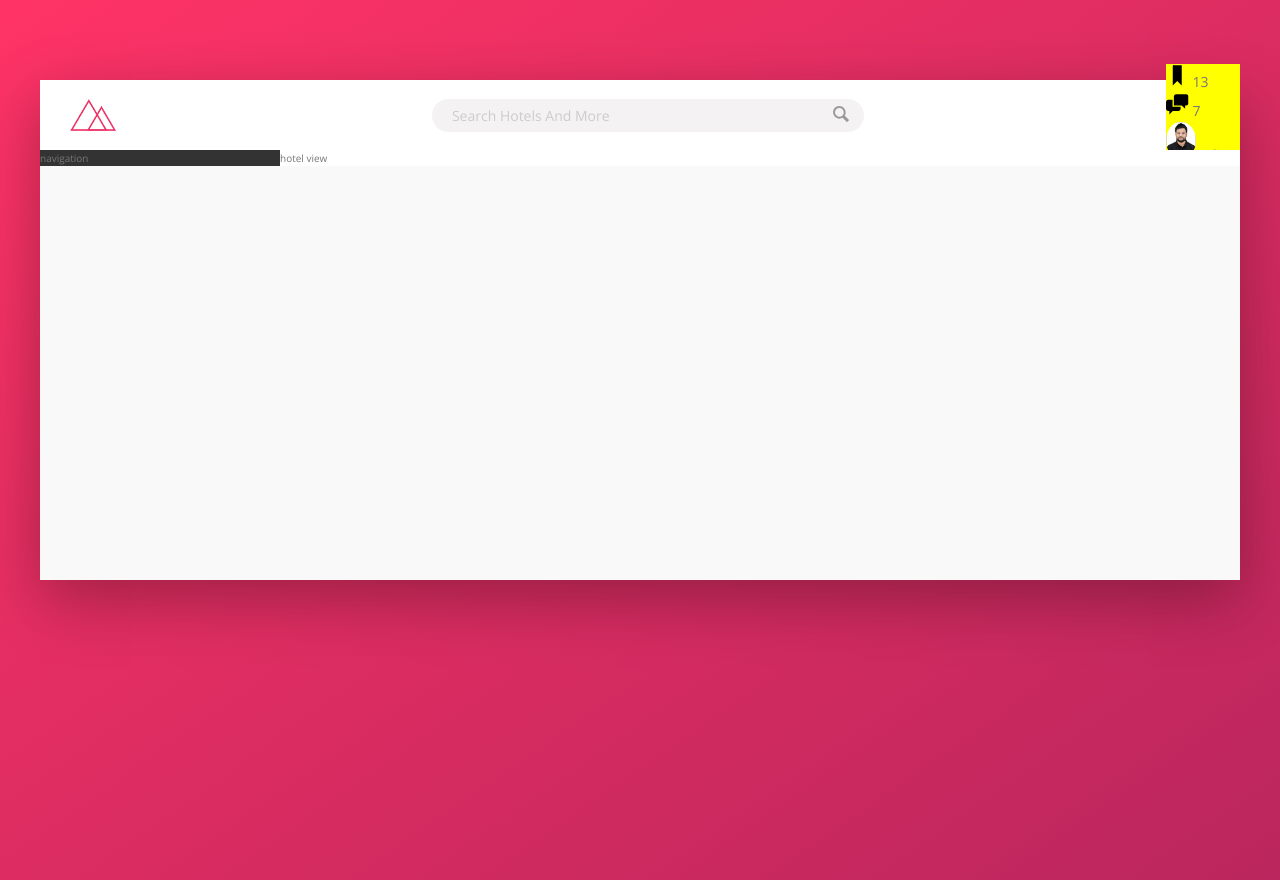
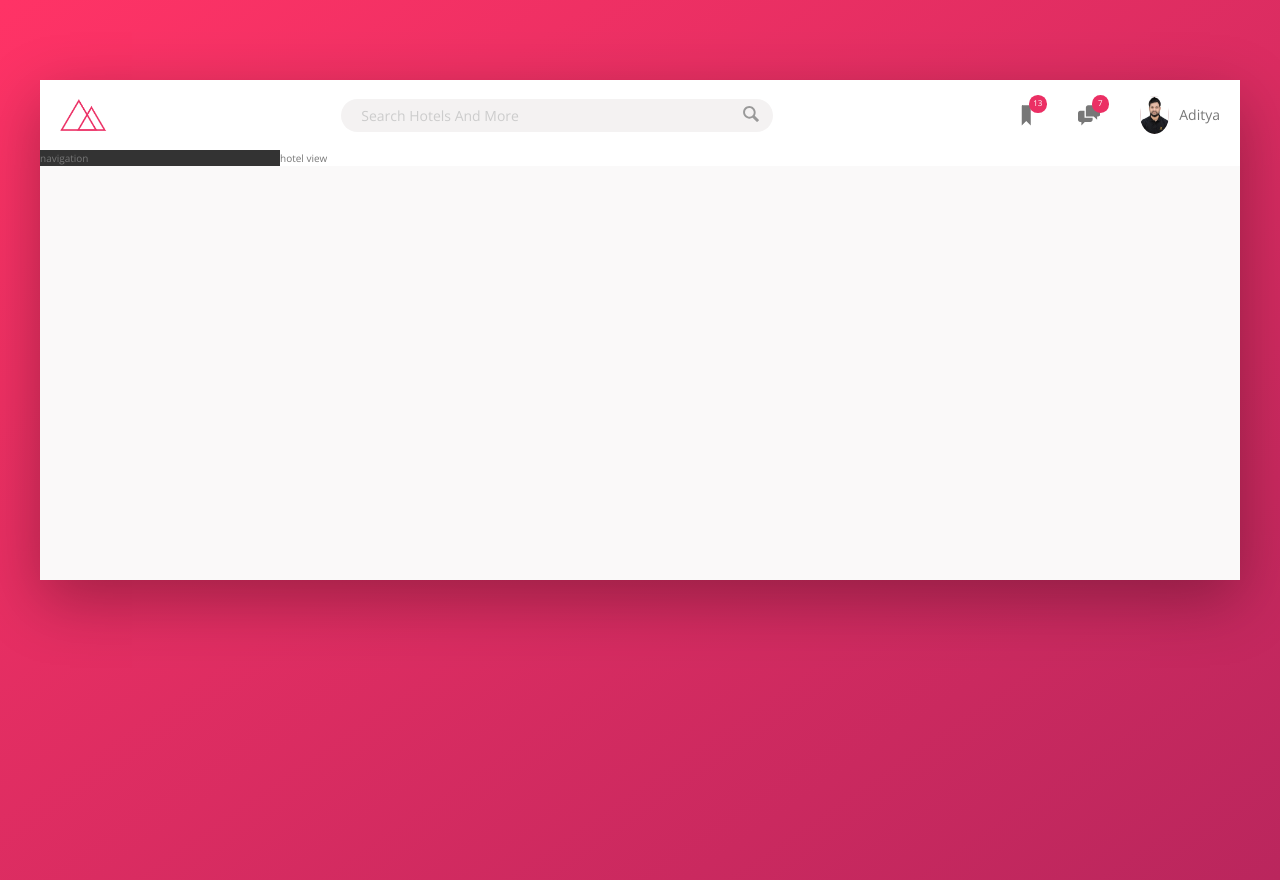
Before and after one commit to adityaind/Tour-Booking-Website--FLEXBOX, a website: page starter/index.html in a window 1280 px wide. Drawn offline with nearby package versions, Linux system fonts and the light colour scheme.

Commit message:
building the header part 3

```diff
--- a/starter/sass/_components.scss
+++ b/starter/sass/_components.scss
@@ -1,6 +1,6 @@
 .logo{
     height: 3.25rem;
-    margin-left: 3rem;
+    margin-left: 2rem;
 
 }
 
@@ -55,22 +55,50 @@
 }
 
 .user-nav{
-    background-color: yellow;
+
+    display: flex;
+    align-items: center;
+    align-self: stretch;
+
+    & > *{
+        padding: 0 2rem;
+        cursor: pointer;
+        height: 100%;
+        display: flex;
+        align-items: center;
+    }
+
+    & > *:hover {
+        background-color: var(--color-grey-light-2);
+    }
     &__icon-box{
-
+        position: relative;
     }
     &__icon{
         height: 2.25rem;
         width: 2.25rem;
+        fill: var(--color-grey-dark-2);
     }
     &__notification{
+        font-size: .8rem;
+        height: 1.75rem;
+        width: 1.75rem;
+        border-radius: 50%;
+        background-color: var(--color-primary);
+        color: #fff;
+        position: absolute;
+        top: 1.5rem;
+        right: 1.1rem;
+        display: flex;
+        justify-content: center;
+        align-items: center;
 
     }
-    &__user{
 
-    }
+
     &__user-photo{
         height: 3.75rem;
         border-radius: 50%;
+        margin-right: 1rem;
     }
 }
```
Also changed, not shown: starter/css/style.css.
